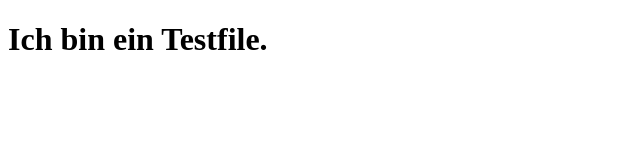
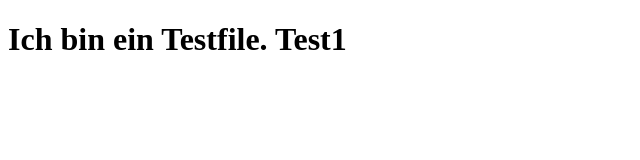
Before and after one commit to SebastianTechstarter/August2025, a plain HTML site: page HA28082025/index.html in a window 1280 px wide. Shown: the whole page, without its empty margins (0-640 px from the left). Drawn offline with Linux system fonts and the light colour scheme.

Commit message:
Update index.html

```diff
--- a/HA28082025/index.html
+++ b/HA28082025/index.html
@@ -6,6 +6,6 @@
     <title>Testfile</title>
 </head>
 <body>
-    <h1>Ich bin ein Testfile.</h1>
+    <h1>Ich bin ein Testfile. Test1</h1>
 </body>
 </html>
```
